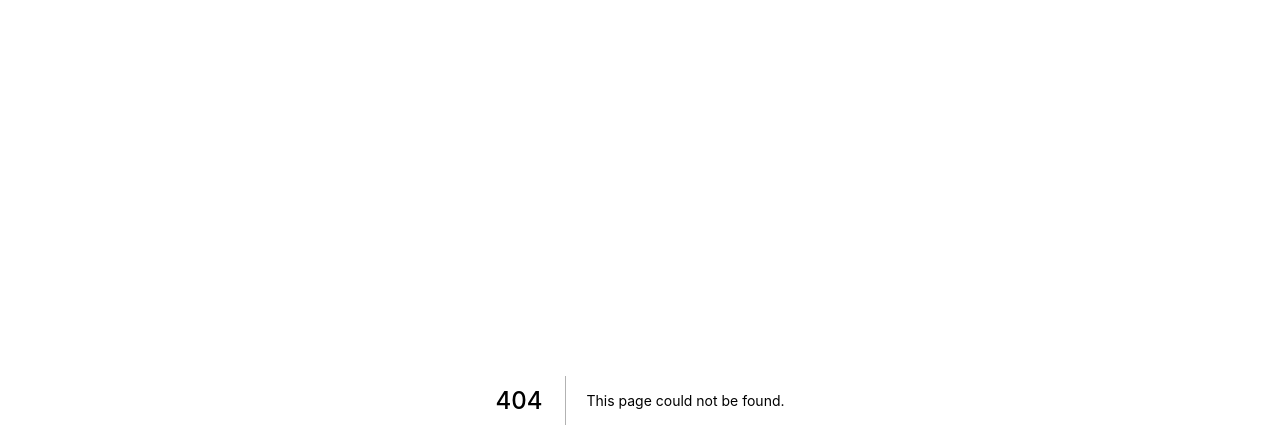
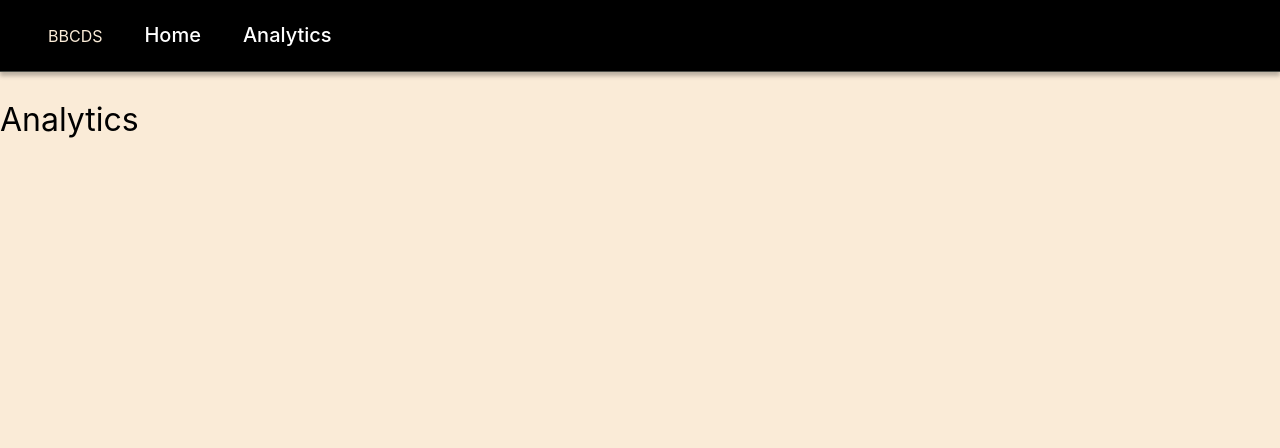
Before and after one commit to BiqianCheng/COVID-19-analysis-website, a Next.js app in the folder web/: page /analytics in a window 1280 px wide. Before the commit this address had no page. Shown: the top 448 px of the page. Built offline with nearby package versions, Linux system fonts and the light colour scheme.

Commit message:
navbar and setup pages

```diff
--- /dev/null
+++ b/web/components/Navbar/Navbar.js
@@ -0,0 +1,22 @@
+import styles from '../../styles/components/Navbar.module.css'
+import React from 'react';
+import Link from 'next/link'
+
+const BGMCard = () => {
+
+  return (
+    <div className={styles.container}>
+      <div className={styles.logo}>
+        BBCDS
+      </div>
+      <Link href="/">
+        <a className={styles.link}>Home</a>
+      </Link>
+      <Link href="/analytics">
+        <a className={styles.link}>Analytics</a>
+      </Link>
+    </div >
+  )
+}
+
+export default BGMCard
--- /dev/null
+++ b/web/pages/analytics/index.js
@@ -0,0 +1,17 @@
+import styles from '../../styles/pages/Analytics.module.css'
+import Navbar from '../../components/Navbar/Navbar'
+
+export default function Analytics() {
+  return (
+    <>
+      <Navbar />
+      <div className={styles.container}>
+        <div className={styles.header}>
+          <div className={styles.title}>
+            Analytics
+          </div>
+        </div>
+      </div>
+    </>
+  )
+}
--- /dev/null
+++ b/web/styles/components/Navbar.module.css
@@ -0,0 +1,43 @@
+.container {
+  display: flex;
+  flex-direction: row;
+  align-items: center;
+  height: 72px;
+  padding: 0 48px;
+  background: black;
+  border-bottom: 1px solid #494c46;
+  box-shadow: 0px 4px 4px rgba(0, 0, 0, 0.25);
+  width: 100%;
+  z-index: 100;
+  transition: background 0.5s ease;
+}
+
+.logo {
+  color: #faebd7;
+  margin-right: 21px;
+}
+
+.link {
+  color: white;
+  white-space: nowrap;
+  text-decoration: none;
+  font-size: 20px;
+  font-weight: 500;
+  margin: 0px 21px;
+  background: transparent;
+  transition: ease all 0.05s;
+  height: 100%;
+  display: flex;
+  flex-direction: row;
+  justify-content: center;
+  align-items: center;
+  border-bottom: 2px solid transparent;
+}
+
+.link:hover {
+  color: #faebd7;
+}
+.link.active {
+  color: #faebd7;
+  border-bottom: 2px solid #faebd7;
+}
--- a/web/styles/globals.css
+++ b/web/styles/globals.css
@@ -1,5 +1,6 @@
 html,
 body {
+  background-color: antiquewhite;
   padding: 0;
   margin: 0;
   font-family: -apple-system, BlinkMacSystemFont, Segoe UI, Roboto, Oxygen,
--- /dev/null
+++ b/web/styles/pages/Analytics.module.css
@@ -0,0 +1,17 @@
+.container {
+  max-width: 1440px;
+  width: 100%;
+  margin: 0 auto;
+  margin-top: 30px;
+}
+
+.header {
+  display: flex;
+  flex-direction: row;
+}
+
+.title {
+  margin: 0;
+  line-height: 1.15;
+  font-size: 2rem;
+}
--- /dev/null
+++ b/web/styles/pages/Home.module.css
@@ -0,0 +1,26 @@
+.container {
+  max-width: 1440px;
+  width: 100%;
+  margin: 0 auto;
+  margin-top: 30px;
+}
+
+.header {
+  display: flex;
+  flex-direction: column;
+  justify-content: center;
+  align-items: center;
+}
+
+.title {
+  margin: 0;
+  line-height: 1.15;
+  font-size: 4rem;
+  margin-bottom: 15px;
+}
+
+.description {
+  line-height: 1.5;
+  font-size: 1.5rem;
+  opacity: .8;
+}
```
Also changed, not shown: web/pages/index.js (+14 -54 lines), web/styles/Home.module.css (deleted, +0 -122 lines).
